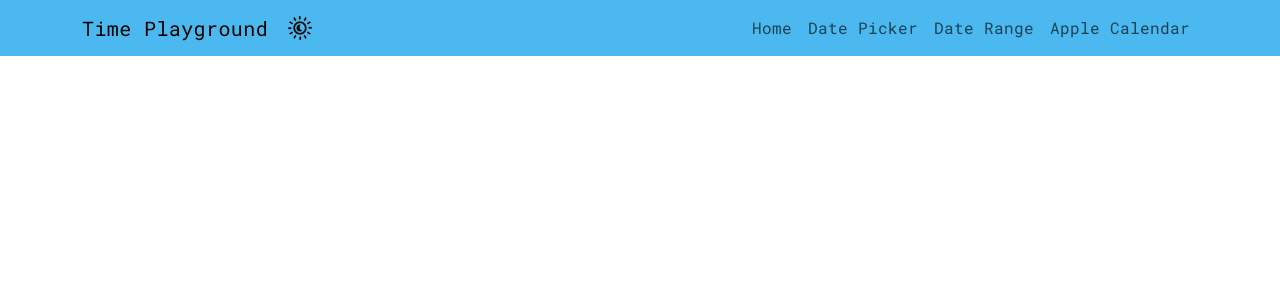
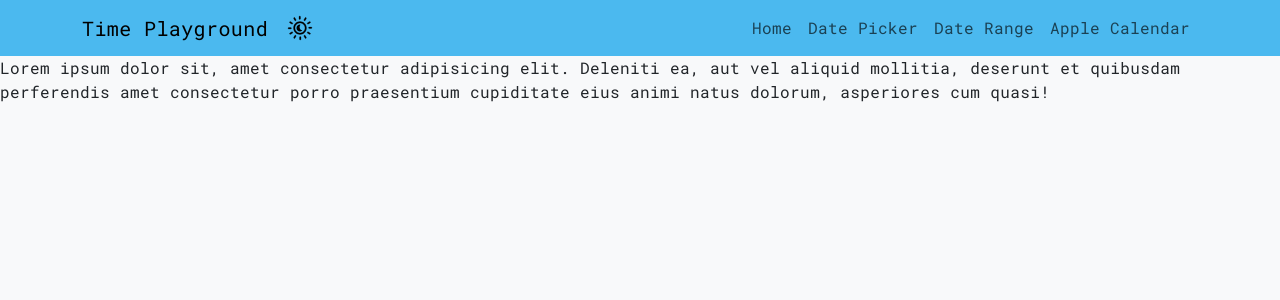
Before and after one commit to stephane777/timeplayground, a React app: page / in a window 1280 px wide. Shown: the top 300 px of the page. Built offline with nearby package versions, Linux system fonts and the light colour scheme.

Commit message:
chore commit - prettier change - folder structure

```diff
--- a/src/App.tsx
+++ /dev/null
@@ -1,12 +0,0 @@
-import React, { FC } from 'react';
-import MainNavbar from './components/MainNavbar/MainNavbar';
-
-const App: FC = () => {
-  return (
-    <>
-      <MainNavbar />
-    </>
-  );
-};
-
-export default App;
--- /dev/null
+++ b/src/components/App/App.module.scss
@@ -0,0 +1,13 @@
+@import '../../styles/utils/variables';
+
+.theme {
+  min-height: 100vh;
+  &--light {
+    background-color: $light;
+    color: $dark;
+  }
+  &--dark {
+    background-color: $dark;
+    color: $light;
+  }
+}
--- /dev/null
+++ b/src/components/App/App.tsx
@@ -0,0 +1,24 @@
+import React, { FC, ReactNode } from 'react';
+import MainNavbar from '../MainNavbar/MainNavbar';
+import { useTheme } from '../../context/themeContext';
+import styles from './App.module.scss';
+import classNames from 'classnames';
+
+const App: FC = () => {
+  const { theme } = useTheme();
+
+  const classes = classNames(styles[`theme--${theme}`], styles[`theme`]);
+
+  return (
+    <div className={classes}>
+      <MainNavbar />
+      <p>
+        Lorem ipsum dolor sit, amet consectetur adipisicing elit. Deleniti ea, aut vel aliquid
+        mollitia, deserunt et quibusdam perferendis amet consectetur porro praesentium cupiditate
+        eius animi natus dolorum, asperiores cum quasi!
+      </p>
+    </div>
+  );
+};
+
+export { App };
--- /dev/null
+++ b/src/components/App/index.ts
@@ -0,0 +1 @@
+export * from './App';
--- a/src/styles/base/_reset.scss
+++ b/src/styles/base/_reset.scss
@@ -78,6 +78,9 @@ img {
   display: block;
 }
 
+#root {
+  min-height: 100vh;
+}
 /* Remove all animations and transitions for people that prefer not to see them */
 /* In macOS: System Preferences > Accessibility > Display > Reduce motion. */
 @media (prefers-reduced-motion: reduce) {
```
Also changed, not shown: src/index.tsx (+14 -14 lines), src/main.html (indentation only), 1 other file (tests, documents, lock files or other folders). Lines whose indentation alone changed are shown as unchanged.
